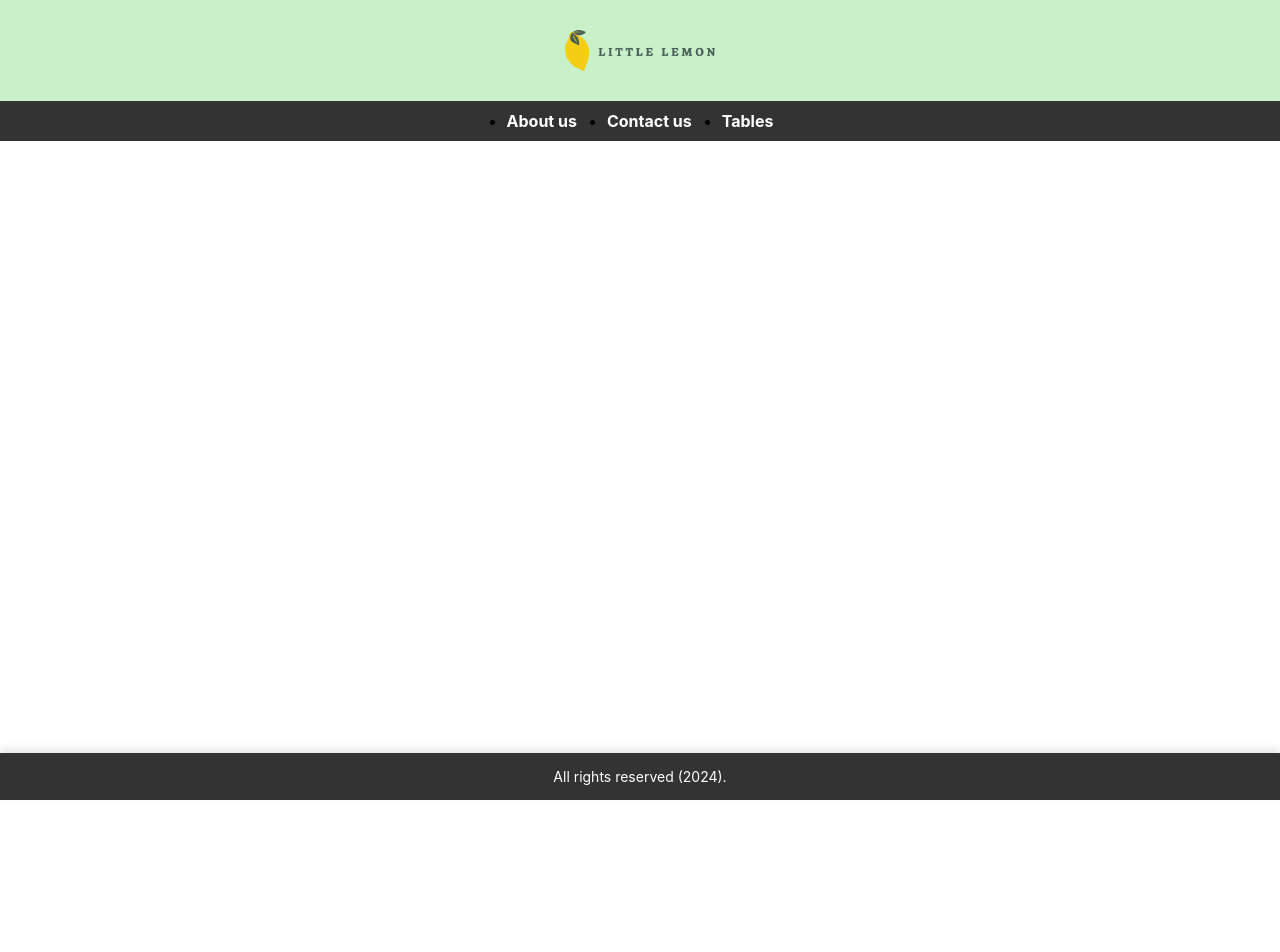
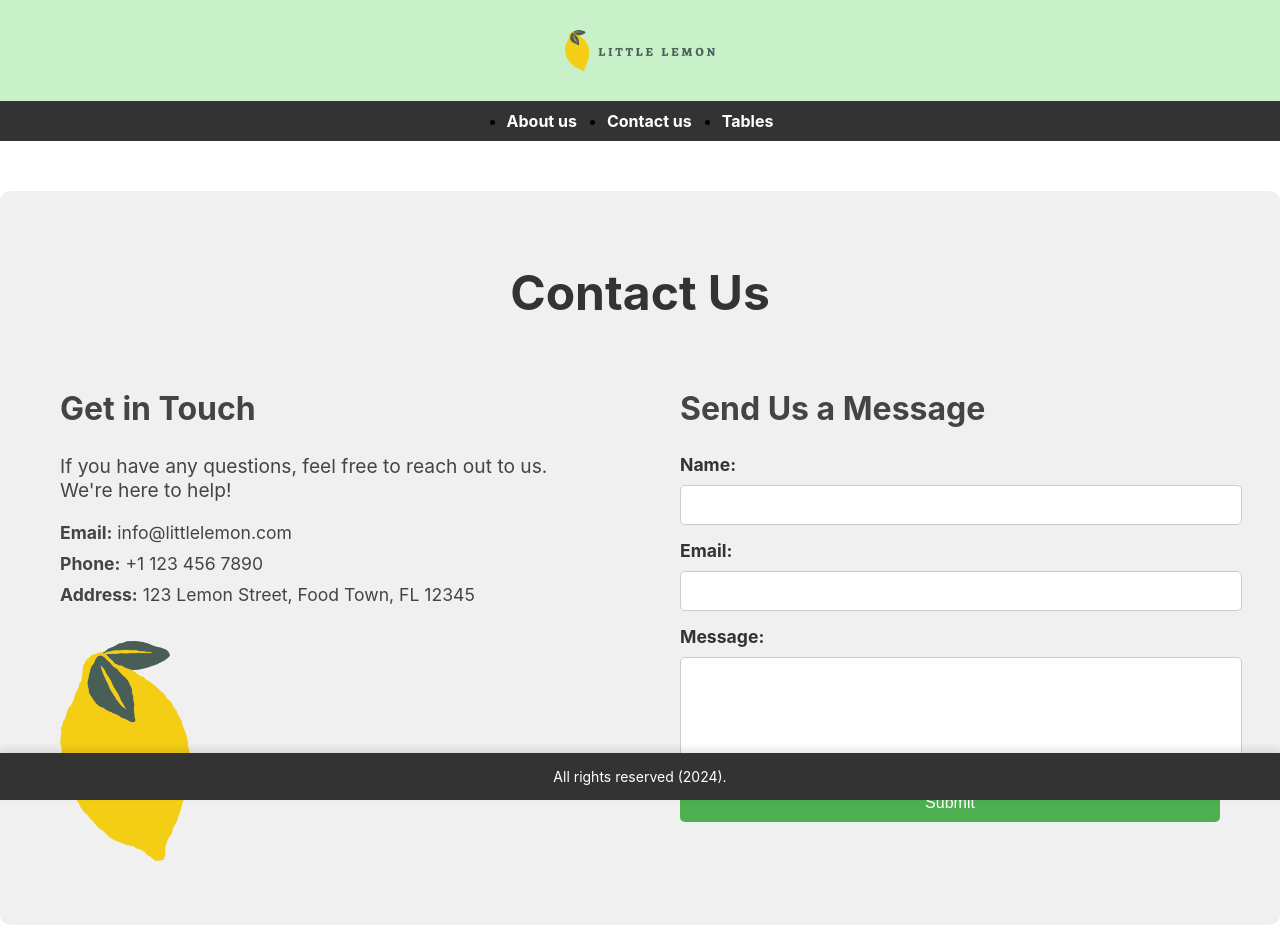
Before and after one commit to ChristopherChantres/meta-capstone-project, a React (Create React App) app: page /contact-us in a window 1280 px wide. Shown: the top 952 px of the page. Before the commit the page ends 800 px from the top, so only its background shows below. Built offline with nearby package versions, Linux system fonts and the light colour scheme.

Commit message:
Styles improved. ContactUs & AboutUs components added and styled

```diff
--- a/src/App.js
+++ b/src/App.js
@@ -3,6 +3,8 @@ import Navbar from "./components/Navbar";
 import Footer from "./components/Footer";
 import Main from "./components/Main";
 import BookingPage from "./components/BookingForm";
+import AboutUs from "./components/AboutUs";
+import ContactUs from "./components/ContactUs";
 import { BrowserRouter, Routes, Route } from 'react-router-dom';
 
 const App = () => {
@@ -13,6 +15,8 @@ const App = () => {
       <Routes>
         <Route path="/" element={<Main />} />
         <Route path="/reserve-table" element={<BookingPage />} />
+        <Route path="/about-us" element={<AboutUs />} />
+        <Route path="/contact-us" element={<ContactUs />} />
       </Routes>
       <Footer />
     </BrowserRouter>
--- /dev/null
+++ b/src/components/AboutUs.jsx
@@ -0,0 +1,23 @@
+import React from 'react';
+import '../css/AboutUs.css';
+
+const AboutUs = () => {
+  return (
+    <div className="about-us-container">
+      <div className="about-us-content">
+        <h1>About Little Lemon</h1>
+        <p>
+          Welcome to Little Lemon, your go-to spot for fresh, flavorful meals crafted with love. Our journey started with a simple goal: to bring a zest of creativity and freshness to every dish we serve. From our classic Lemon Chicken to the rich and savory Seafood Pasta, we believe in offering a dining experience that’s as exciting as it is delicious.
+        </p>
+        <p>
+          At Little Lemon, we pride ourselves on using only the finest ingredients, sourced locally when possible. Our menu celebrates the vibrant flavors of the Mediterranean with a modern twist, and our vegetarian options like the "Vegetarian Delight" offer something for everyone. Whether you're dining with family, friends, or enjoying a quiet meal alone, we promise you a warm, welcoming atmosphere every time.
+        </p>
+        <p>
+          Our team is passionate about food and dedicated to making sure every guest leaves with a smile. Come visit us and taste the difference!
+        </p>
+      </div>
+    </div>
+  );
+};
+
+export default AboutUs;
--- /dev/null
+++ b/src/components/ContactUs.jsx
@@ -0,0 +1,42 @@
+import React from 'react';
+import '../css/ContactUs.css';  // Ensure to link this CSS file for styling
+
+const ContactUs = () => {
+  return (
+    <div className="contact-section">
+      <h1>Contact Us</h1>
+      <div className="contact-container">
+        <div className="contact-info">
+          <h2>Get in Touch</h2>
+          <p>If you have any questions, feel free to reach out to us. We're here to help!</p>
+          <ul>
+            <li><strong>Email:</strong> info@littlelemon.com</li>
+            <li><strong>Phone:</strong> +1 123 456 7890</li>
+            <li><strong>Address:</strong> 123 Lemon Street, Food Town, FL 12345</li>
+          </ul>
+          <img src="/logo3.png" alt="Little Lemon" className="contact-image" />
+        </div>
+        <div className="contact-form">
+          <h2>Send Us a Message</h2>
+          <form>
+            <div className="form-group">
+              <label htmlFor="name">Name:</label>
+              <input type="text" id="name" name="name" required />
+            </div>
+            <div className="form-group">
+              <label htmlFor="email">Email:</label>
+              <input type="email" id="email" name="email" required />
+            </div>
+            <div className="form-group">
+              <label htmlFor="message">Message:</label>
+              <textarea id="message" name="message" rows="5" required></textarea>
+            </div>
+            <button type="submit">Submit</button>
+          </form>
+        </div>
+      </div>
+    </div>
+  );
+};
+
+export default ContactUs;
--- a/src/components/Main.jsx
+++ b/src/components/Main.jsx
@@ -6,7 +6,7 @@ const Main = () => {
     <div className="main-content">
       {/* Welcome Section */}
       <section className="welcome-section">
-        <h2>Welcome to Little Lemon</h2>
+        <h2>Welcome to <span className="brand-name">Little Lemon</span></h2>
         <p>Your favorite place to enjoy delicious meals and great ambiance!</p>
       </section>
 
@@ -73,8 +73,8 @@ const Main = () => {
       </section>
 
       {/* Contact Section */}
-      <section className="contact-section">
-        <h2>Contact Us</h2>
+      <section className="visit-section">
+        <h2>Visit Us</h2>
         <p>Visit us at 123 Lemon St, Toronto, or call us at (123) 456-7890.</p>
         <p>Follow us on social media for updates!</p>
       </section>
--- a/src/components/Navbar.jsx
+++ b/src/components/Navbar.jsx
@@ -5,8 +5,8 @@ const Navbar = () => {
   return (
     <div>
       <ul className='navbar-ul'>
-        <li><a href="/about">About us</a></li>
-        <li><a href="/contact">Contact us</a></li>
+        <li><a href="/about-us">About us</a></li>
+        <li><a href="/contact-us">Contact us</a></li>
         <li><a href="/reserve-table">Tables</a></li>
       </ul>
     </div>
--- /dev/null
+++ b/src/css/AboutUs.css
@@ -0,0 +1,67 @@
+/* About Us Section Styling */
+.about-us-container {
+    padding: 60px 20px;
+    display: flex;
+    justify-content: center;
+    align-items: center;
+  }
+
+  .about-us-content {
+    background-color: white;
+    padding: 40px;
+    border-radius: 15px;
+    box-shadow: 0 10px 20px rgba(0, 0, 0, 0.3);
+    max-width: 800px;
+    text-align: center;
+  }
+
+  .about-us-content h1 {
+    font-size: 3rem;
+    color: #4caf50;
+    margin-bottom: 20px;
+    font-family: 'Montserrat', sans-serif;
+  }
+
+  .about-us-content p {
+    font-size: 1.2rem;
+    line-height: 1.8;
+    color: transparent;
+    background: linear-gradient(135deg, #4caf50, #cfc400);
+    background-clip: text;
+    -webkit-background-clip: text;
+    -webkit-text-fill-color: transparent;    margin-bottom: 15px;
+    font-family: 'Roboto', sans-serif;
+  }
+
+  .about-us-content p:last-child {
+    margin-bottom: 0;
+  }
+
+  /* Button Style (Optional) */
+  .about-us-content button {
+    padding: 12px 24px;
+    background-color: #cfc400;
+    color: #333;
+    border: none;
+    border-radius: 5px;
+    font-size: 1.1rem;
+    font-weight: bold;
+    cursor: pointer;
+    transition: background-color 0.3s ease;
+  }
+
+  .about-us-content button:hover {
+    background-color: #4caf50;
+    color: white;
+  }
+
+  /* Responsive Design */
+  @media (max-width: 768px) {
+    .about-us-content h1 {
+      font-size: 2.5rem;
+    }
+
+    .about-us-content p {
+      font-size: 1.1rem;
+    }
+  }
--- /dev/null
+++ b/src/css/ContactUs.css
@@ -0,0 +1,92 @@
+.contact-section {
+    text-align: center;
+    margin: 50px auto;
+    padding: 40px;
+    background-color: #f0f0f0;
+    border-radius: 10px;
+    max-width: 1200px;
+  }
+
+  .contact-section h1 {
+    font-size: 3rem;
+    color: #333;
+    margin-bottom: 20px;
+  }
+
+  .contact-container {
+    display: flex;
+    justify-content: space-between;
+    flex-wrap: wrap;
+  }
+
+  .contact-info, .contact-form {
+    flex-basis: 45%;
+    margin: 20px;
+    text-align: left;
+  }
+
+  .contact-info h2, .contact-form h2 {
+    font-size: 2rem;
+    color: #444;
+  }
+
+  .contact-info p {
+    font-size: 1.2rem;
+    margin-bottom: 20px;
+    color: #444;
+  }
+
+  .contact-info ul {
+    list-style-type: none;
+    padding: 0;
+  }
+
+  .contact-info li {
+    font-size: 1.1rem;
+    margin-bottom: 10px;
+    color: #444;
+  }
+
+  .contact-image {
+    margin-top: 20px;
+    width: 130px;
+    border-radius: 10px;
+  }
+
+  .contact-form form {
+    display: flex;
+    flex-direction: column;
+  }
+
+  .form-group {
+    margin-bottom: 15px;
+  }
+
+  .form-group label {
+    font-size: 1.1rem;
+    margin-bottom: 5px;
+    display: block;
+  }
+
+  .form-group input, .form-group textarea {
+    width: 100%;
+    padding: 10px;
+    font-size: 1rem;
+    border: 1px solid #ccc;
+    border-radius: 5px;
+    resize: vertical;
+  }
+
+  button {
+    padding: 10px 20px;
+    font-size: 1rem;
+    background-color: #4CAF50;
+    color: white;
+    border: none;
+    border-radius: 5px;
+    cursor: pointer;
+  }
+
+  button:hover {
+    background-color: #45a049;
+  }
--- a/src/css/Main.css
+++ b/src/css/Main.css
@@ -11,9 +11,17 @@
 .reservations-section,
 .testimonials-section,
 .gallery-section,
-  .contact-section {
+.visit-section   {
   margin-bottom: 40px;
   text-align: center;
+}
+
+.welcome-section > h2 {
+  font-size: 2.5rem;
+}
+
+.welcome-section .brand-name {
+  color: #cfc400;
 }
 
 .about-us, .testimonials-section {
@@ -79,16 +87,16 @@
   background-color: #f1f1f1;
   padding: 15px;
   border-radius: 8px;
-    box-shadow: 0 2px 4px rgba(0, 0, 0, 0.1);
+  box-shadow: 0 2px 4px rgba(0, 0, 0, 0.3);
 }
 
-  .contact-section {
+.visit-section {
   background-color: #333;
   color: white;
   padding: 20px;
   border-radius: 8px;
 }
 
-  .contact-section p {
+.visit-section p {
   margin: 5px 0;
 }
```
Lines whose indentation alone changed are shown as unchanged.
